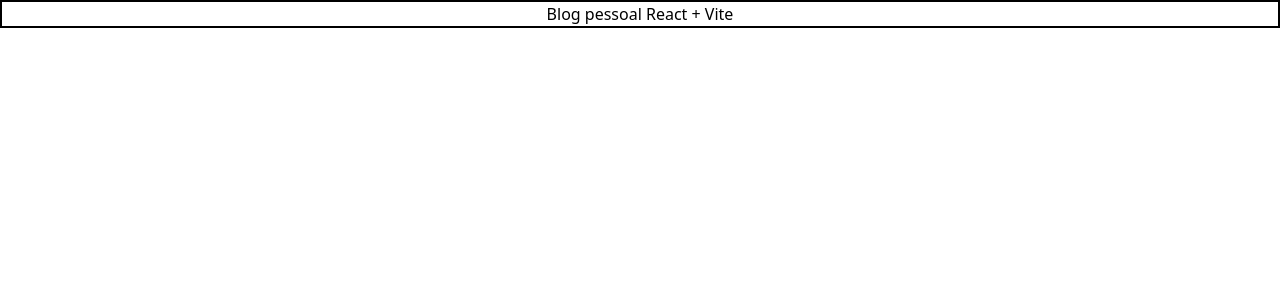
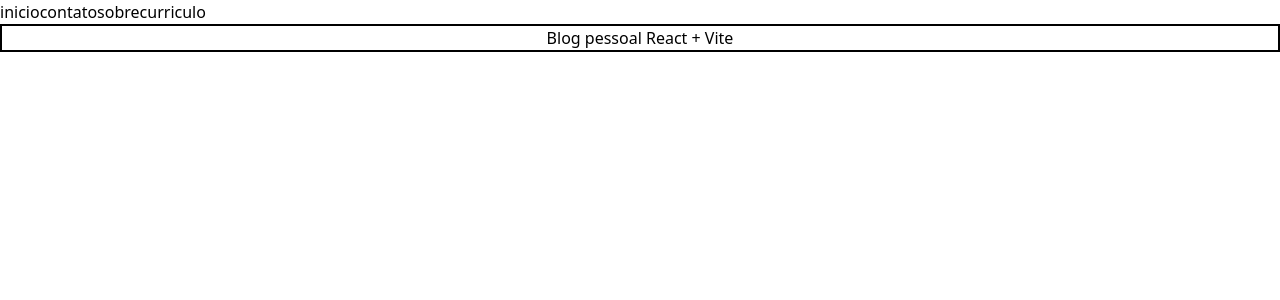
Before and after one commit to Anathyon/Blog-pessoal, a React (Vite) app in the folder blog-p-app/: page / in a window 1280 px wide. Shown: the top 300 px of the page. Built offline with nearby package versions, Linux system fonts and the light colour scheme.

Commit message:
Barra navegação

```diff
--- a/blog-p-app/src/App.tsx
+++ b/blog-p-app/src/App.tsx
@@ -1,7 +1,12 @@
+import Barra_navegacao from "./components/barra_navegacao"
+
 export default function App() {
   return (
+    <section>
+        <Barra_navegacao/>
     <div className="text-center border-2">
       Blog pessoal React + Vite
     </div>
+    </section>
   )
 }
--- /dev/null
+++ b/blog-p-app/src/components/Barra_navegacao.tsx
@@ -0,0 +1,10 @@
+export default function barra_navegacao (){
+    return <>
+         <nav>
+             <button>inicio</button>
+             <button>contato</button>
+             <button>sobre</button>
+             <button>curriculo</button>
+         </nav>
+     </>
+}
```
